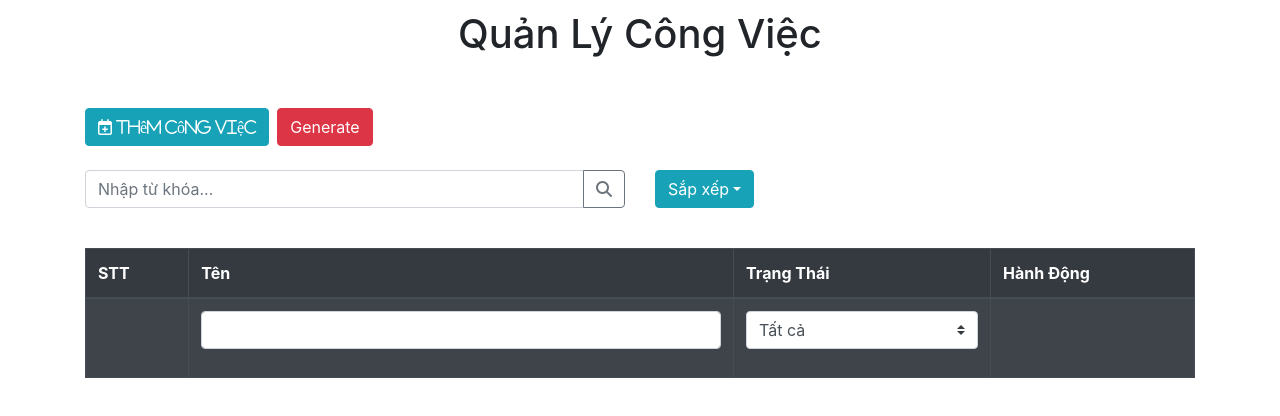
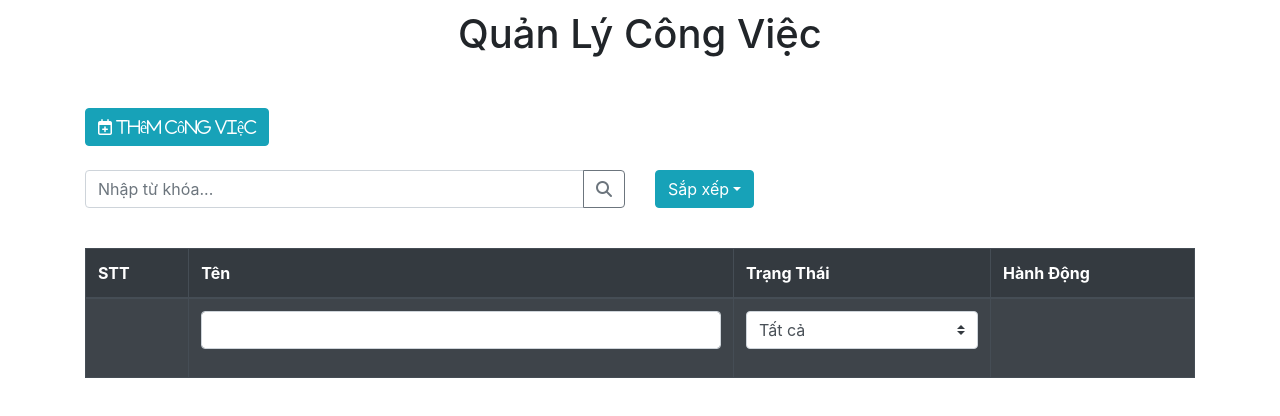
Before and after one commit to 14110145/todolistreact, a React (Create React App) app: page / in a window 1280 px wide. Shown: the top 416 px of the page. Built offline with nearby package versions, Linux system fonts and the light colour scheme.

Commit message:
5.1: Cap nhat item _ 2

```diff
--- a/src/App.js
+++ b/src/App.js
@@ -28,45 +28,25 @@ class App extends Component {
     }
   }
 
-  onGenerate = () => {
-    let Tasks = [
-      {
-        id: RanDomString.generate(),
-        name: "Học lập trình",
-        status: true,
-      },
-      {
-        id: RanDomString.generate(),
-        name: "Xem phim",
-        status: false,
-      },
-      {
-        id: RanDomString.generate(),
-        name: "Đi ngủ",
-        status: true,
-      },
-    ];
-    this.setState({
-      tasks: Tasks,
-    });
-    localStorage.setItem("tasks", JSON.stringify(Tasks));
+  //Component Btn-Them cong viec**********************
+  onToggleForm = () => {
+    if (this.state.isDisplayForm && this.state.taskEditing) {
+      this.setState({
+        isDisplayForm: true,
+        taskEditing: null,
+      });
+    } else {
+      this.setState({
+        isDisplayForm: !this.state.isDisplayForm,
+        taskEditing: null,
+      });
+    }
   };
 
-  onToggleForm = () => {
-    this.setState({
-      isDisplayForm: !this.state.isDisplayForm,
-    });
-  };
-
+  // TaskForm - Props*********************************
   onCloseFormFather = () => {
     this.setState({
       isDisplayForm: !this.state.isDisplayForm,
-    });
-  };
-
-  onShowForm = () => {
-    this.setState({
-      isDisplayForm: true,
     });
   };
 
@@ -89,6 +69,7 @@ class App extends Component {
     localStorage.setItem("tasks", JSON.stringify(tasks));
   };
 
+  // TaskList - Props**********************************
   onUpdateStatusFather = (id) => {
     let { tasks } = this.state;
     tasks.forEach((task, index) => {
@@ -124,6 +105,12 @@ class App extends Component {
     this.onShowForm();
   };
 
+  onShowForm = () => {
+    this.setState({
+      isDisplayForm: true,
+    });
+  };
+
   render() {
     let { tasks, isDisplayForm, taskEditing } = this.state;
     let eleTaskForm = isDisplayForm ? (
@@ -142,18 +129,12 @@ class App extends Component {
             <h1>Quản Lý Công Việc</h1>
           </div>
           <Row>
-            <Col sm={4}>
-              {/* <TaskForm></TaskForm> */}
-              {eleTaskForm}
-            </Col>
+            <Col sm={4}>{eleTaskForm}</Col>
             <Col sm={isDisplayForm ? 8 : 12}>
               <Row>
                 <Col sm={12}>
                   <Button className="btn-add" variant="info" onClick={this.onToggleForm}>
                     <span className="far fa-calendar-plus"> Thêm công việc </span>
-                  </Button>
-                  <Button className="btn-add ml-2" variant="danger" onClick={this.onGenerate}>
-                    Generate
                   </Button>
                 </Col>
               </Row>
--- a/src/components/TaskForm.js
+++ b/src/components/TaskForm.js
@@ -11,31 +11,38 @@ export default class TaskForm extends Component {
     };
   }
 
-  // componentDidMount() {
-  //   if (this.props.task) {
-  //     this.setState({
-  //       id: this.props.task.id,
-  //       name_of_ten: this.props.task.name,
-  //       name_of_trang_thai: this.props.task.status,
-  //     });
-  //   }
-  // }
+  componentDidMount() {
+    if (this.props.task) {
+      this.setState({
+        id: this.props.task.id,
+        name_of_ten: this.props.task.name,
+        name_of_trang_thai: this.props.task.status,
+      });
+    }
+  }
 
   componentWillReceiveProps(nextProps) {
-    console.log(nextProps.task);
-    if (nextProps.task) {
+    if (nextProps && nextProps.task) {
       this.setState({
         id: nextProps.task.id,
         name_of_ten: nextProps.task.name,
         name_of_trang_thai: nextProps.task.status,
       });
+    } else if (nextProps && !nextProps.task) {
+      this.setState({
+        id: "",
+        name_of_ten: "",
+        name_of_trang_thai: true,
+      });
     }
   }
 
+  //Btn-X close form
   onCloseFormChild = () => {
     return this.props.onCloseForm();
   };
 
+  //Btn-Huy_Bo
   onClearForm = () => {
     this.setState({
       name_of_ten: "",
@@ -44,6 +51,7 @@ export default class TaskForm extends Component {
     this.props.onCloseForm();
   };
 
+  //Input name_of_trang_thai + name_of_ten
   onChange = (event) => {
     let target = event.target;
     let name = target.name;
@@ -56,6 +64,7 @@ export default class TaskForm extends Component {
     });
   };
 
+  //Form DOM-onSubmit
   onSubmitChild = (event) => {
     event.preventDefault();
     this.props.onSubmit(this.state);
```
